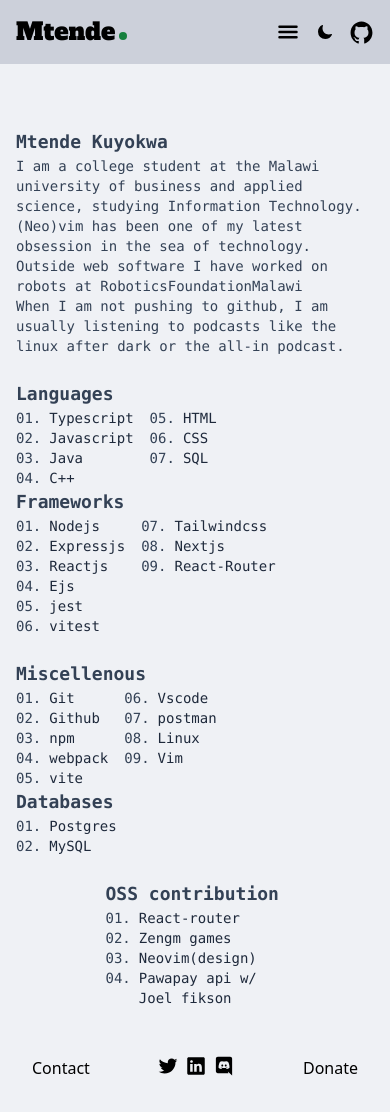
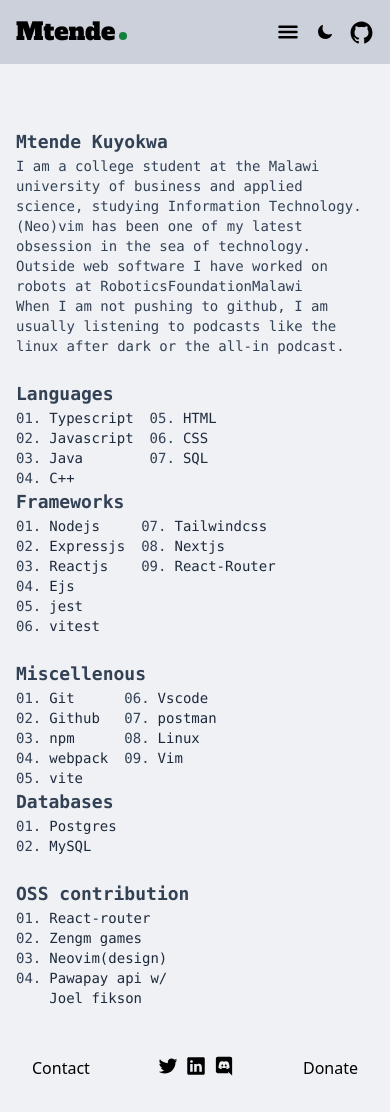
Before and after one commit to Mtendekuyokwa19/Mtendekuyokwa19.github.io, a React (Vite) app: page /bio in a window 390 px wide. Built offline with nearby package versions, Linux system fonts and the light colour scheme; a web font is replaced by a local one.

Commit message:
fix: oss contribution center

```diff
--- a/src/bio.tsx
+++ b/src/bio.tsx
@@ -18,7 +18,9 @@
 
       </section>
 
-      <OSS />
+      <section className="lg:flex justify-between w-full lg:w-1/2">
+        <OSS />
+      </section>
     </article>
   )
 }
```
